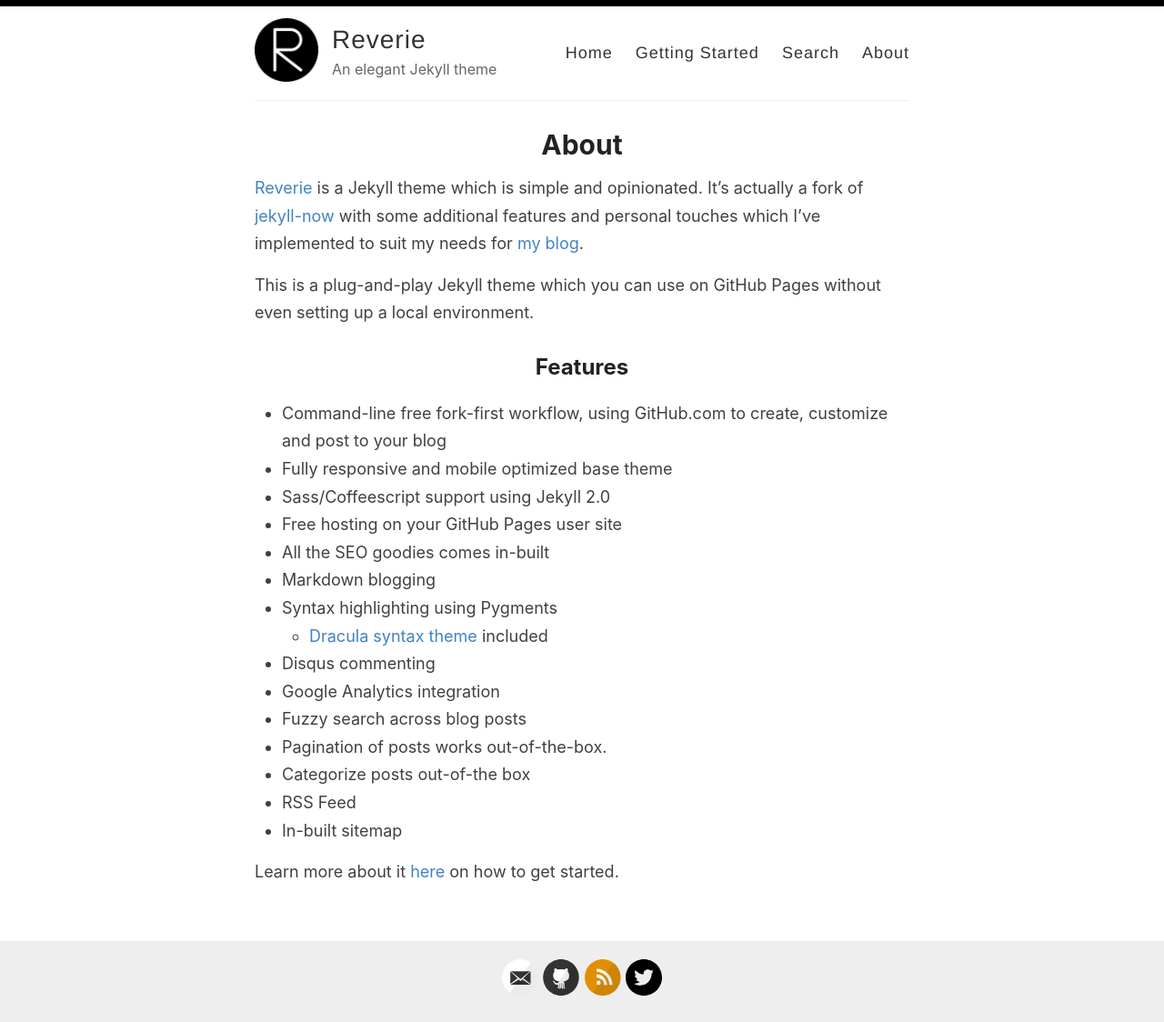
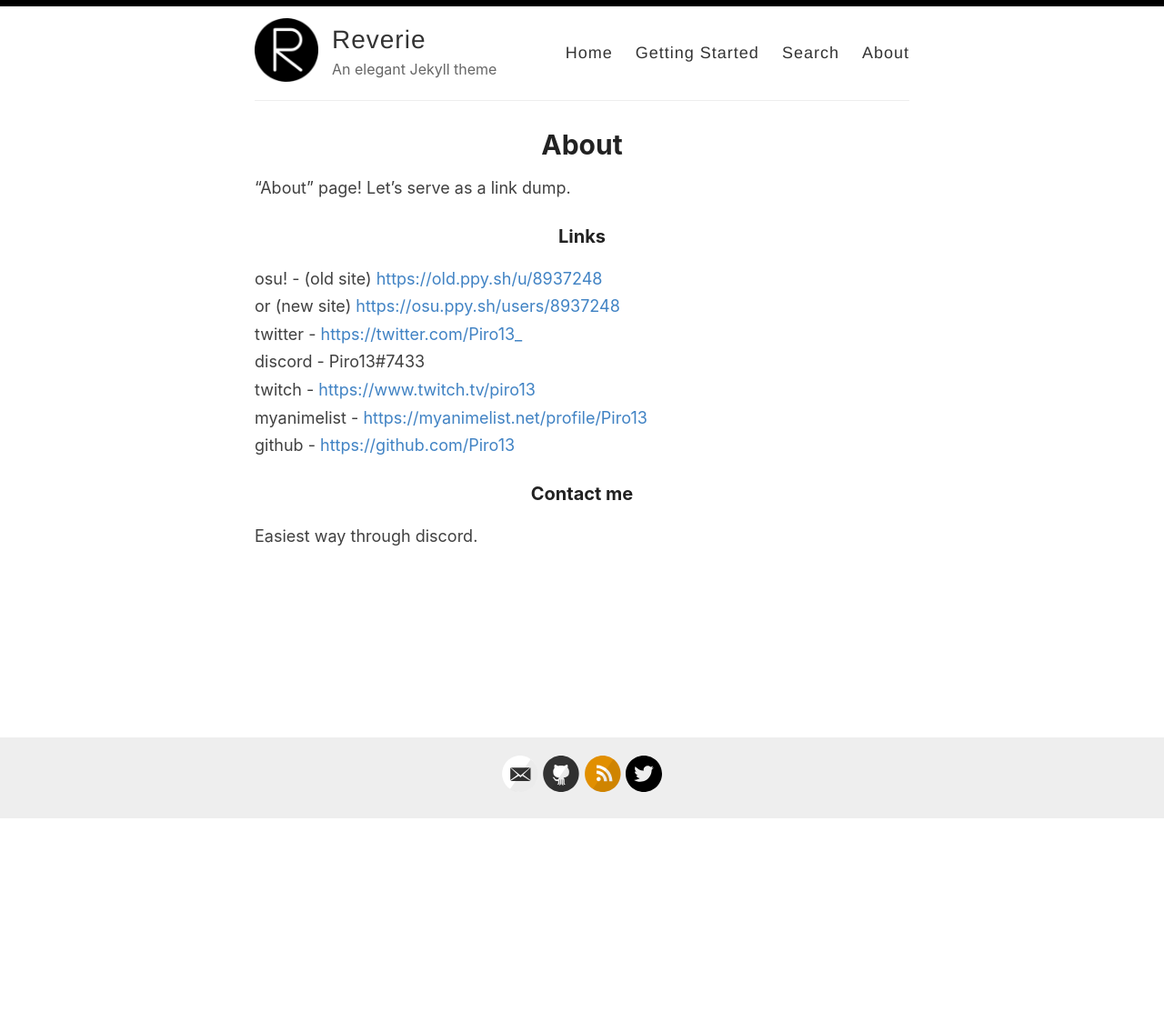
Before and after one commit to Piro13/Piro13.github.io, a Jekyll site: the page built from _pages/about.md, in a window 1280 px wide. Shown: the whole page at 91% size. Built offline with Jekyll 4.4.1, drawn with Linux system fonts in a browser that asks for light colours; after the commit the page ends 901 px from its top, so only the background shows below that.

Commit message:
Update about.md

```diff
--- a/_pages/about.md
+++ b/_pages/about.md
@@ -4,26 +4,17 @@ title: About
 permalink: /about/
 ---
 
-[Reverie](https://github.com/amitmerchant1990/reverie) is a Jekyll theme which is simple and opinionated. It's actually a fork of [jekyll-now](https://github.com/barryclark/jekyll-now) with some additional features and personal touches which I've implemented to suit my needs for [my blog](https://www.amitmerchant.com).
+"About" page! Let's serve as a link dump.
 
-This is a plug-and-play Jekyll theme which you can use on GitHub Pages without even setting up a local environment.
+### Links
+osu! - (old site) <https://old.ppy.sh/u/8937248>
+    or (new site) <https://osu.ppy.sh/users/8937248>
+twitter - <https://twitter.com/Piro13_>
+discord - Piro13#7433
+twitch - <https://www.twitch.tv/piro13>
+myanimelist - <https://myanimelist.net/profile/Piro13>
+github - <https://github.com/Piro13>
 
-## Features
+### Contact me
 
-- Command-line free fork-first workflow, using GitHub.com to create, customize and post to your blog
-- Fully responsive and mobile optimized base theme
-- Sass/Coffeescript support using Jekyll 2.0
-- Free hosting on your GitHub Pages user site
-- All the SEO goodies comes in-built
-- Markdown blogging
-- Syntax highlighting using Pygments
-    - [Dracula syntax theme](https://draculatheme.com/) included
-- Disqus commenting
-- Google Analytics integration
-- Fuzzy search across blog posts
-- Pagination of posts works out-of-the-box.
-- Categorize posts out-of-the box
-- RSS Feed
-- In-built sitemap
-
-Learn more about it [here](https://github.com/amitmerchant1990/reverie) on how to get started.
+Easiest way through discord.
```
